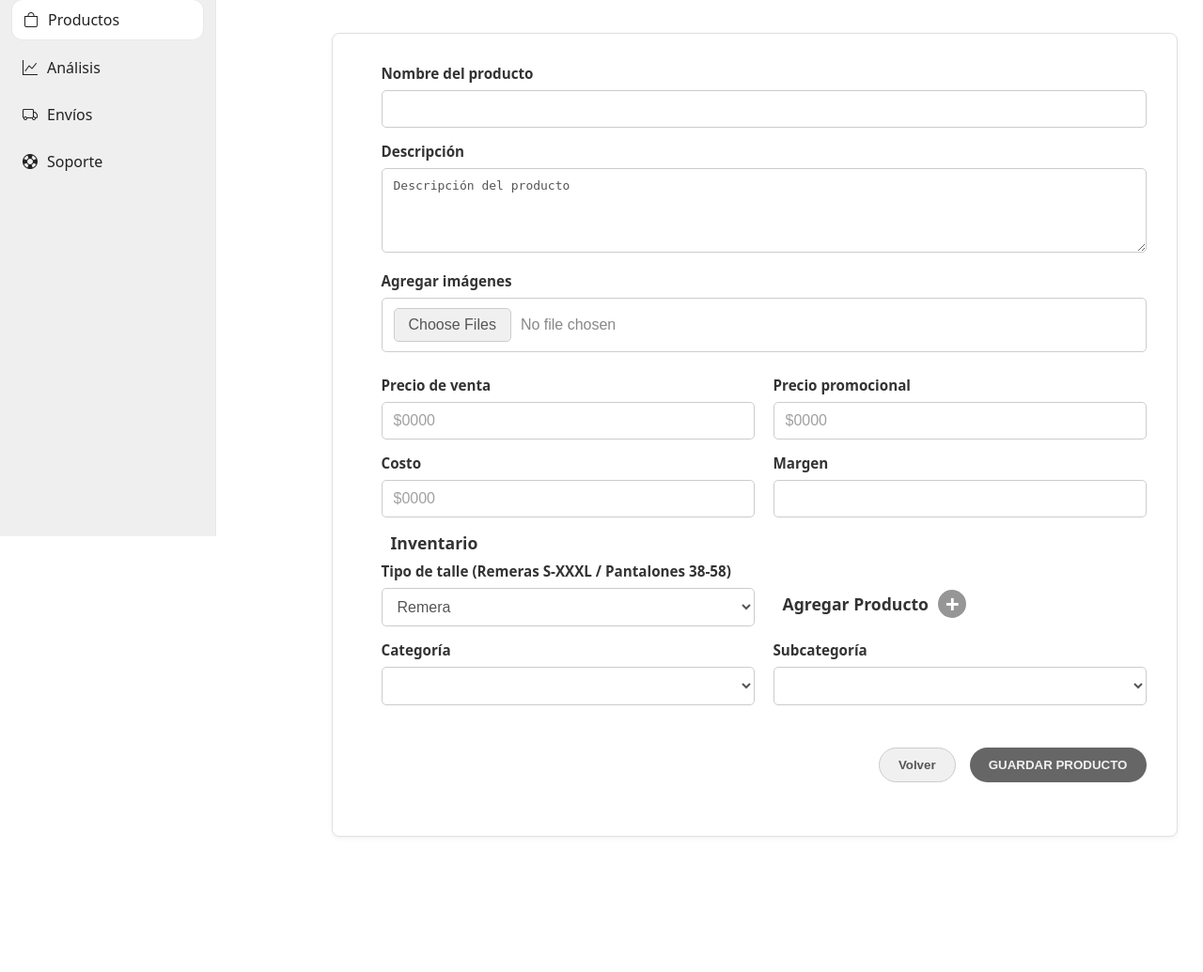
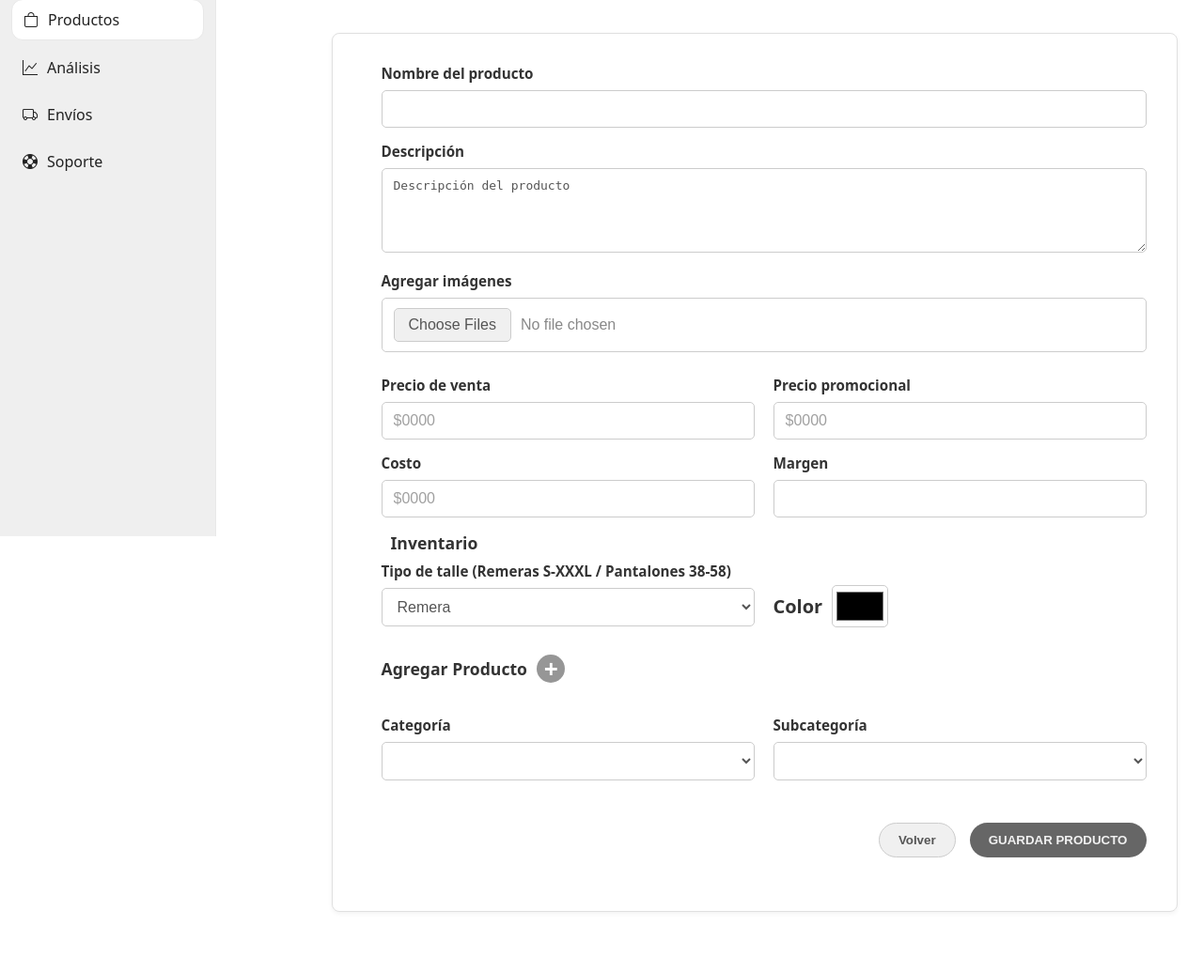
Before and after one commit to ProyectoMuta/Muta, a PHP site: page /nuevo_producto_mantenimiento.html in a window 1280 px wide. Shown: the part 229-1264 px from the top of the page at 94% size. Before the commit the page ends 1120 px from the top, so only its background shows below. Run offline with PHP 8.4, Linux system fonts and the light colour scheme; lists and menus that the app fills with data are empty.

Commit message:
Arreglo de color en mantenimiento
Arreglo de color en mantenimiento , ya que si ponemos muchas opciones de color en el mismo producto se pone mucho más complejo en backEnd y DB.(nos advirtió el profe)

```diff
--- a/css/nuevo_producto_mantenimiento.css
+++ b/css/nuevo_producto_mantenimiento.css
@@ -29,6 +29,7 @@
 .form-select {
     width: 100%; /* Ocupa el 100% del ancho de su contenedor */
     padding: 10px 12px;
+
     border: 1px solid #ccc; /* Borde gris claro */
     border-radius: 5px; /* Bordes redondeados suaves */
     font-size: 1em; /* Tamaño de fuente estándar */
@@ -168,8 +169,7 @@ input[type="file"] {
     align-items: center;
     font-weight: 600;
     color: #333;
-    margin: 0;
-   margin-left: 20px;
+   margin: auto;
     font-size: 1.1em;
 }
 .form-label3 {
@@ -347,34 +347,40 @@ input[type="file"] {
     align-items: center;
     gap: 10px;
     margin-left: 10px;
-    margin-right: 10px;
+    margin-right: 20px;
+    margin-top: 25px;
 }
 
 .color-input-group .form-label {
+
     margin-bottom: 0;
     white-space: nowrap;
-    font-size: 14px;
+    font-size: 20px;
 }
 
 .color-input-group input[type="color"] {
-    width: 50px;
-    height: 40px;
+    width: 60px;
+    height: 45px;
     padding: 2px;
     border-radius: 5px;
 }
 /*basurero formulario*/
 .trash-container {
     display: flex;
+    width: 50px;
     align-items: center;
     justify-content: center;
     height: 56px; /* Altura similar a los form-control */
     cursor:pointer;
 }
-
+#eliminar{
+   padding: 5px;
+        font-size: 25px;
+}
 .trash-container i {
     cursor: pointer;
-    font-size: 18px;
-    padding: 10px;
+    font-size: 28px;
+    padding: 30px;
     border-radius: 5px;
     transition: background-color 0.2s ease;
 }
--- a/js/nuevo_producto_mantenimiento.js
+++ b/js/nuevo_producto_mantenimiento.js
@@ -93,25 +93,15 @@ document.getElementById('formFileMultiple').addEventListener('change', function
           `}
         </select>
       </div>
-      <div class="col-md-2">
+      <div class="col-md-3">
         <input type="text" class="form-control" name="stock" placeholder="Stock">
       </div>
-      <div class="col-md-2">
+      <div class="col-md-3">
         <input type="number" class="form-control" name="peso" placeholder="Peso">
       </div>
-      <!-- CORRECTO -->
-<div class="col-md-2">
-    <div class="color-input-group">
-        <label for="productColor" class="form-label">Color</label>
-        <input type="color"
-               class="form-control"
-               name="color"
-               id="productColor"
-               value="#000000">
-    </div>
-</div>
-      <div class="col-md-1 d-flex align-items-center">
-        <i class="bi bi-trash text-danger eliminar-variante" ></i>
+
+      <div class="col-md-3 d-flex align-items-center">
+        <i id="eliminar" class="bi bi-trash text-danger eliminar-variante" ></i>
       </div>
     `;
 
--- a/nuevo_producto_mantenimiento.html
+++ b/nuevo_producto_mantenimiento.html
@@ -97,10 +97,22 @@
     <option value="remera">Remera</option>
     <option value="pantalon">Pantalón</option>
   </select>
-</div>
 <div class="add-product-variant-section">
    <label class="form-label1">Agregar Producto <i id="agregar1" class="icon-btn add-btn">+</i></label>
 </div>
+</div>
+      <!-- CORRECTO -->
+<div class="col-md-2">
+    <div class="color-input-group">
+        <label for="productColor" class="form-label">Color</label>
+        <input type="color"
+               class="form-control"
+               name="color"
+               id="productColor"
+               value="#000000">
+    </div>
+</div>
+
 
 <div id="contenedor-variantes">
 <div class="grupo-variante row g-2">
```
